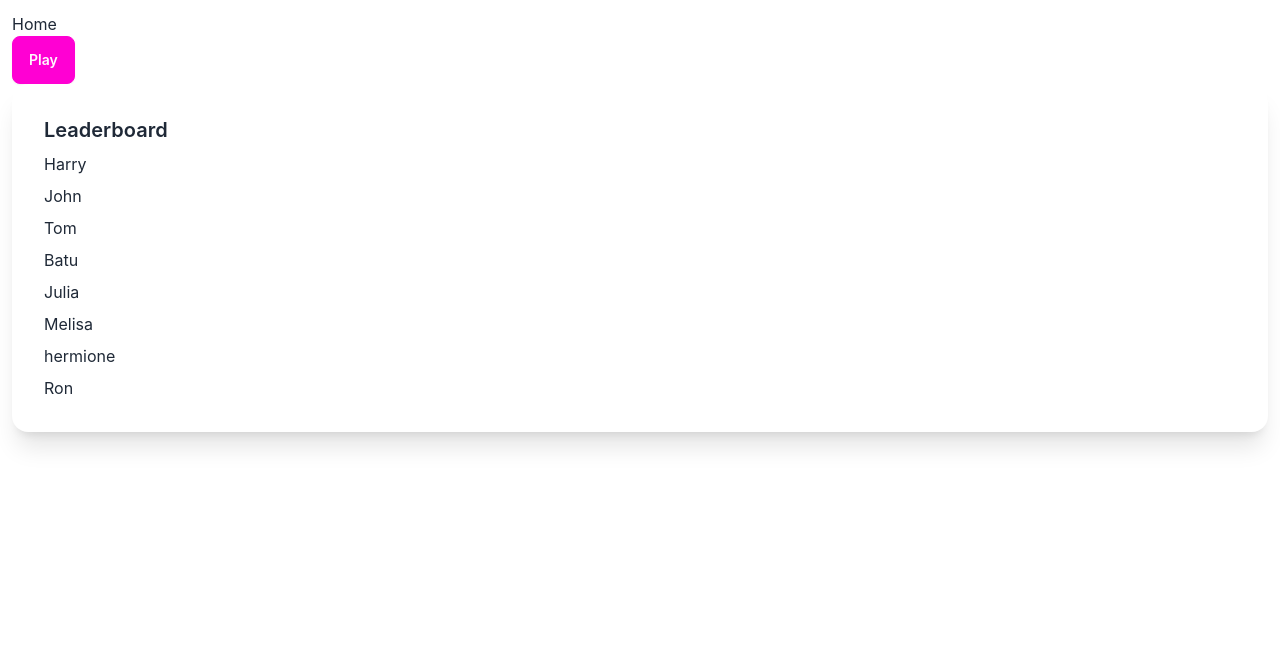
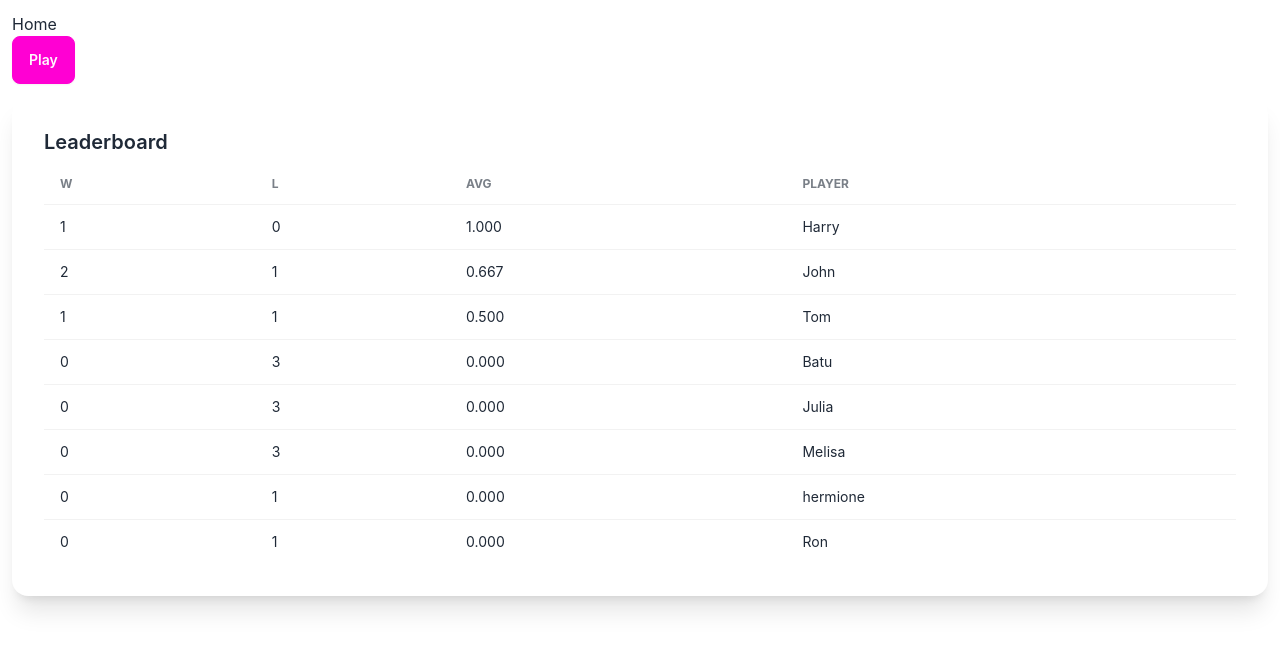
Before and after one commit to mbatuhantuna/tca-backgammon, a React (Create React App) app: page /#/ in a window 1280 px wide. Shown: the top 650 px of the page. Built offline with nearby package versions, Linux system fonts and the light colour scheme.

Commit message:
Update Home.tsx

```diff
--- a/src/Home.tsx
+++ b/src/Home.tsx
@@ -24,7 +24,7 @@
                 Play
                 </button>
             <div
-            className='card mt -3 bg-base-100 shadow-xl'
+                className='card mt-3 bg-base-100 shadow-xl'
             >
                 <div
                     className='card-body'
@@ -35,13 +35,38 @@
                         Leaderboard
                     </h2>
                     {
-                        leaderboardData.map(x => (
+                        leaderboardData.length > 0
+                        ? (
+                            <table
+                                className='table'
+                            >
+                                <thead>
+                                    <tr>
+                                        <th>W</th>
+                                        <th>L</th>
+                                        <th>AVG</th>
+                                        <th>PLAYER</th>
+                                    </tr>
+                                </thead>
+                                <tbody>
+                                    {
+                                        leaderboardData.map(lbe => (
+                                            <tr>
+                                                <td>{ lbe.wins }</td>
+                                                <td>{ lbe.losses }</td>
+                                                <td>{ lbe.avg.toFixed(3) }</td>
+                                                <td>{ lbe.name }</td>
+                                            </tr>
+                                        ))
+                                    }
+                                </tbody>
+                            </table>
+                        )
+                        : (
                             <p>
-                                {
-                                    x.name
-                                }
+                                Play a game to see the leaderboard!
                             </p>
-                        ))
+                        )
                     }
                 </div>
             </div>
```
Lines whose indentation alone changed are shown as unchanged.
